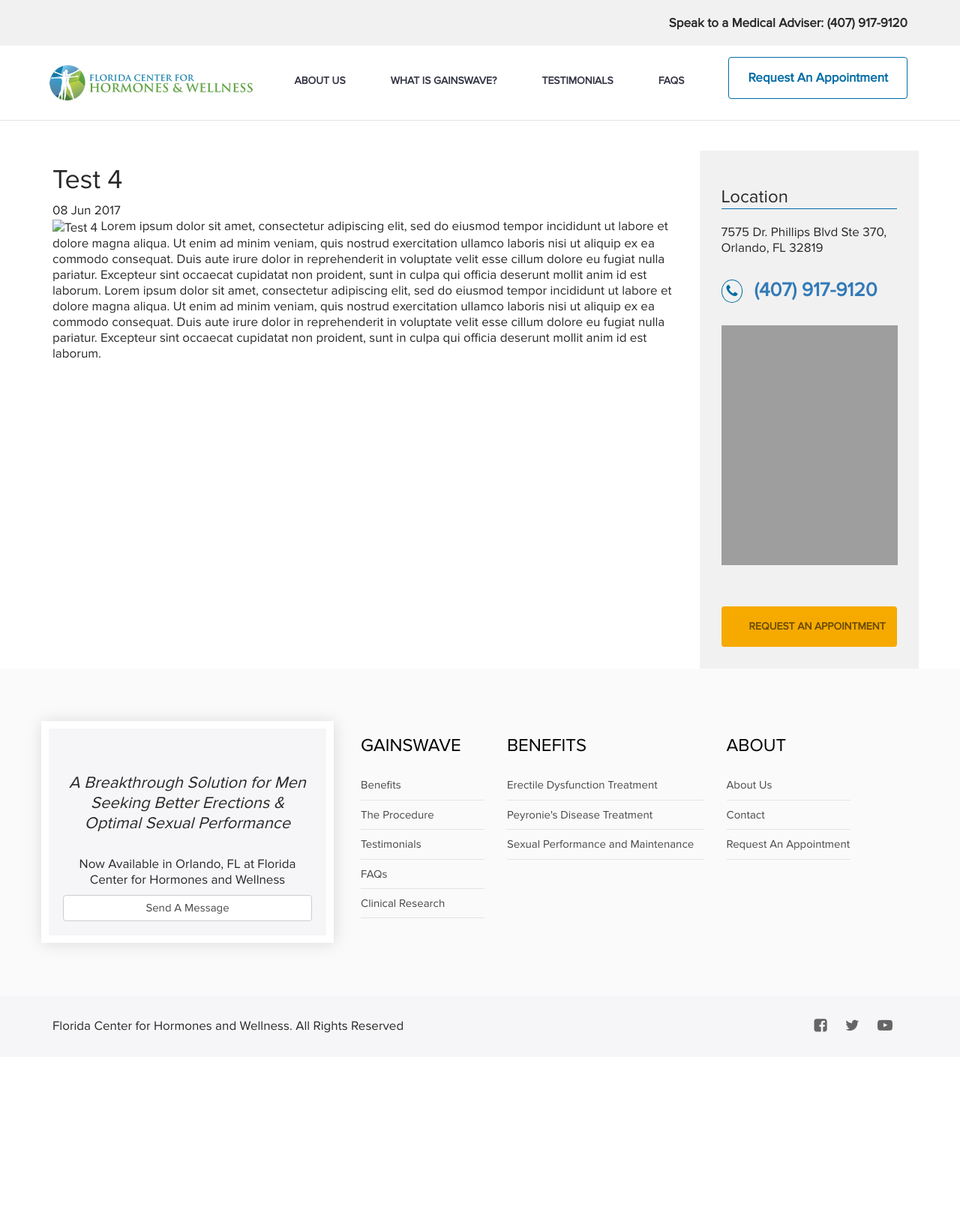
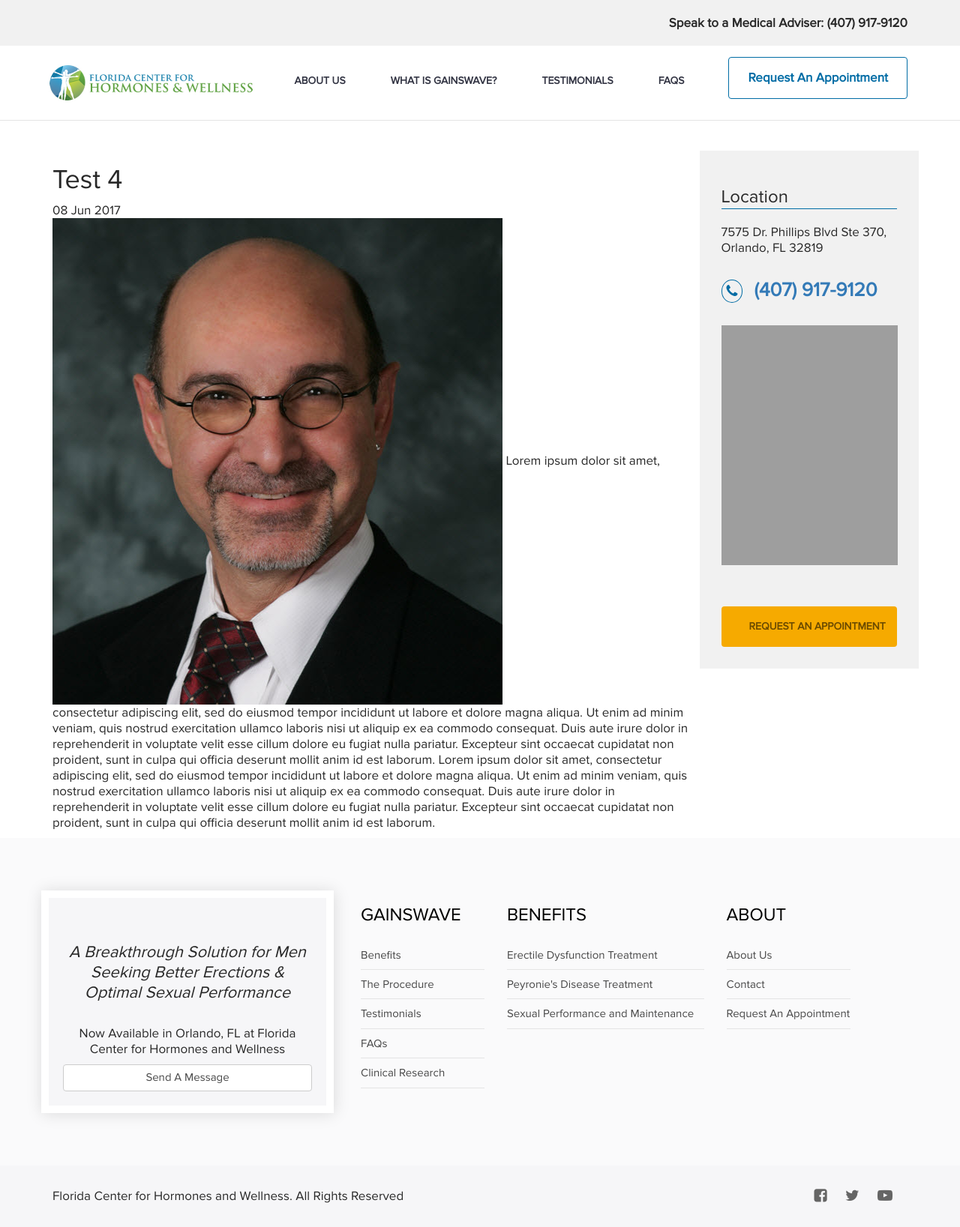
Before and after one commit to aaghealth/gainswavecolumbus.com, a Jekyll site: the page built from _posts/2017-06-08-test-4.md, in a window 1280 px wide. Shown: the whole page at 75% size. Built offline with Jekyll 4.4.1, drawn with Linux system fonts in a browser that asks for light colours; nearby versions of some CDN libraries; before the commit the page ends 1410 px from its top, so only the background shows below that; grey boxes are pictures that could not be loaded.

Commit message:
Create 2017-06-08-test-4.md

```diff
--- a/_posts/2017-06-08-test-4.md
+++ b/_posts/2017-06-08-test-4.md
@@ -5,6 +5,6 @@
 date:   2017-06-08
 categories: ''
 ---
-![Test 4](assets/images/doctor.jpg)
+![Test 4](/assets/images/doctor.jpg){:class="alignleft"}
 Lorem ipsum dolor sit amet, consectetur adipiscing elit, sed do eiusmod tempor incididunt ut labore et dolore magna aliqua. Ut enim ad minim veniam, quis nostrud exercitation ullamco laboris nisi ut aliquip ex ea commodo consequat. Duis aute irure dolor in reprehenderit in voluptate velit esse cillum dolore eu fugiat nulla pariatur. Excepteur sint occaecat cupidatat non proident, sunt in culpa qui officia deserunt mollit anim id est laborum.
 Lorem ipsum dolor sit amet, consectetur adipiscing elit, sed do eiusmod tempor incididunt ut labore et dolore magna aliqua. Ut enim ad minim veniam, quis nostrud exercitation ullamco laboris nisi ut aliquip ex ea commodo consequat. Duis aute irure dolor in reprehenderit in voluptate velit esse cillum dolore eu fugiat nulla pariatur. Excepteur sint occaecat cupidatat non proident, sunt in culpa qui officia deserunt mollit anim id est laborum.
```
